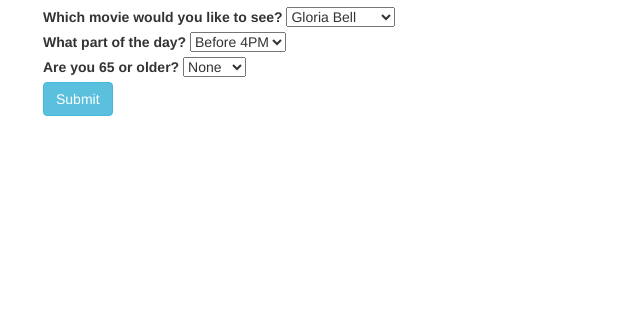
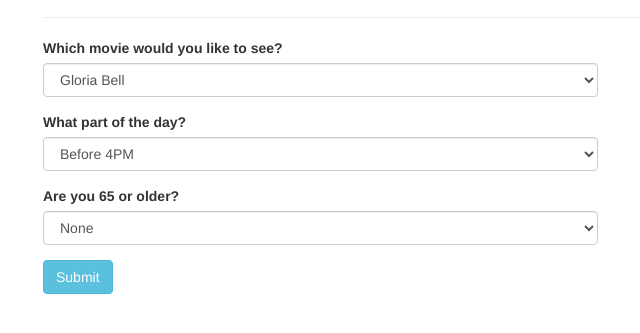
Before and after one commit to zsuzsannamangu/Movie-Tickets, a plain HTML site: page index.html in a window 1280 px wide. Shown: the part 63-396 px from the top of the page, without its empty margins (27-667 px from the left). Drawn offline with Linux system fonts and the light colour scheme.

Commit message:
add styling with bootstrap

```diff
--- a/index.html
+++ b/index.html
@@ -11,33 +11,39 @@
   <body>
     <div class=container>
       <h1>Living Room Theater</h1>
+      <hr>
+      <div class="row">
+        <div class="col-md-6">
           <form>
-        <div class="movieTitle">
+            <div class="movieTitle form-group">
               <label for="movie">Which movie would you like to see?</label>
-          <select id="movieTitle">
+              <select class="form-control" id="movieTitle">
                 <option value="Gloria Bell">Gloria Bell</option>
                 <option value="Hotel Mumbai">Hotel Mumbai</option>
                 <option value="Us">Us</option>
               </select>
             </div>
-        <div class="timeOfDay">
+            <div class="timeOfDay form-group">
               <label for="timeOfDay">What part of the day?</label>
-          <select id="timeOfDay">
+              <select class="form-control" id="timeOfDay">
                 <option value="Before 4PM">Before 4PM</option>
                 <option value="After 4PM">After 4PM</option>
               </select>
             </div>
-        <div class="discount">
+            <div class="discount form-group">
               <label for="discount">Are you 65 or older?</label>
-          <select id="discount">
+              <select class="form-control" id="discount">
                 <option value="None">None</option>
                 <option value="Senior">Senior</option>
               </select>
             </div>
             <button id="button" type="button" class="btn btn-info">Submit</button>
           </form>
+        </div>
+      </div>
+      <br>
       <div class= "answer">
-        <p>Your total is $<span class="price"></span></p>
+        <p>Your total is $<span class="price"></span>.</p>
       </div>
     </div>
   </body>
--- a/js/scripts.js
+++ b/js/scripts.js
@@ -36,7 +36,7 @@ Ticket.prototype.priceCalculation = function()  {
   return price
 }
 
-var ticket1 = new Ticket("Gloria Bell", "Before 4PM", "Student") //$9
+// var ticket1 = new Ticket("Gloria Bell", "Before 4PM", "Student") //$9
 // var ticket2 = new Ticket("Gloria Bell", "Before 4PM", "Senior") //$8
 // var ticket3 = new Ticket("Gloria Bell", "After 4PM", "None") //$12
 // var ticket4 = new Ticket("Hotel Mumbai", "Before 4PM", "None") //$9
@@ -63,9 +63,9 @@ $(document).ready(function()  {
     )
     var price = ticket.priceCalculation();
 
-
     $(".price").text(price);
     $(".answer").show();
+
     console.log(ticket.movieTitle)
     console.log(ticket.priceCalculation())
   });
```
Lines whose indentation alone changed are shown as unchanged.
